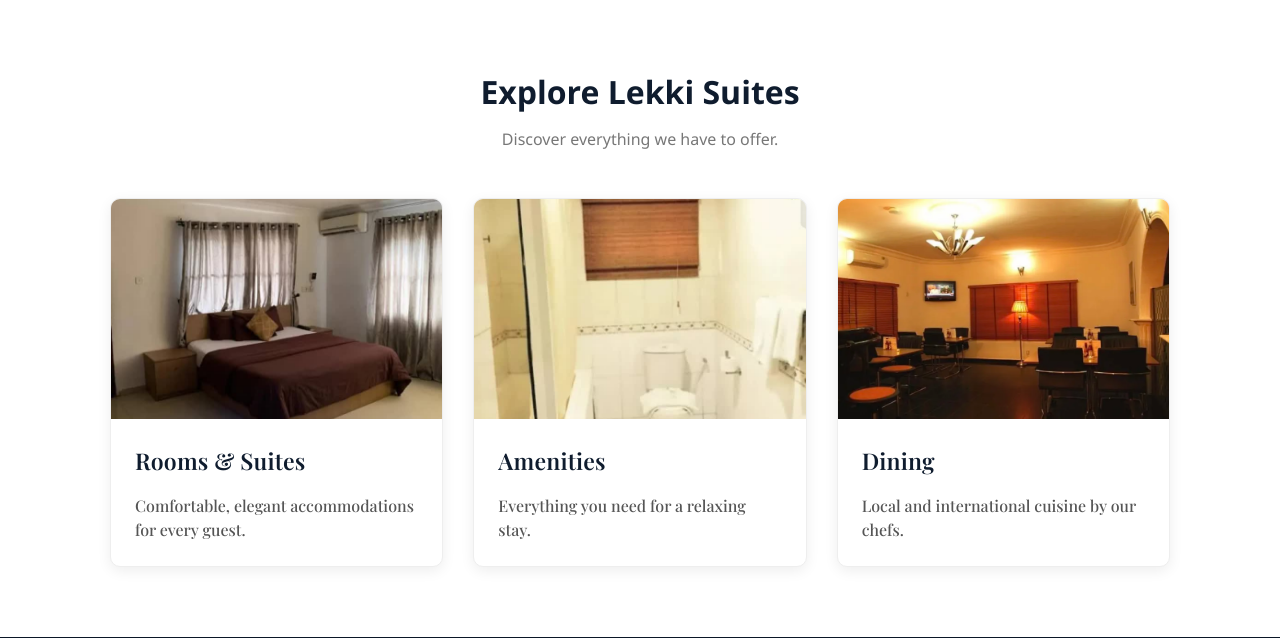
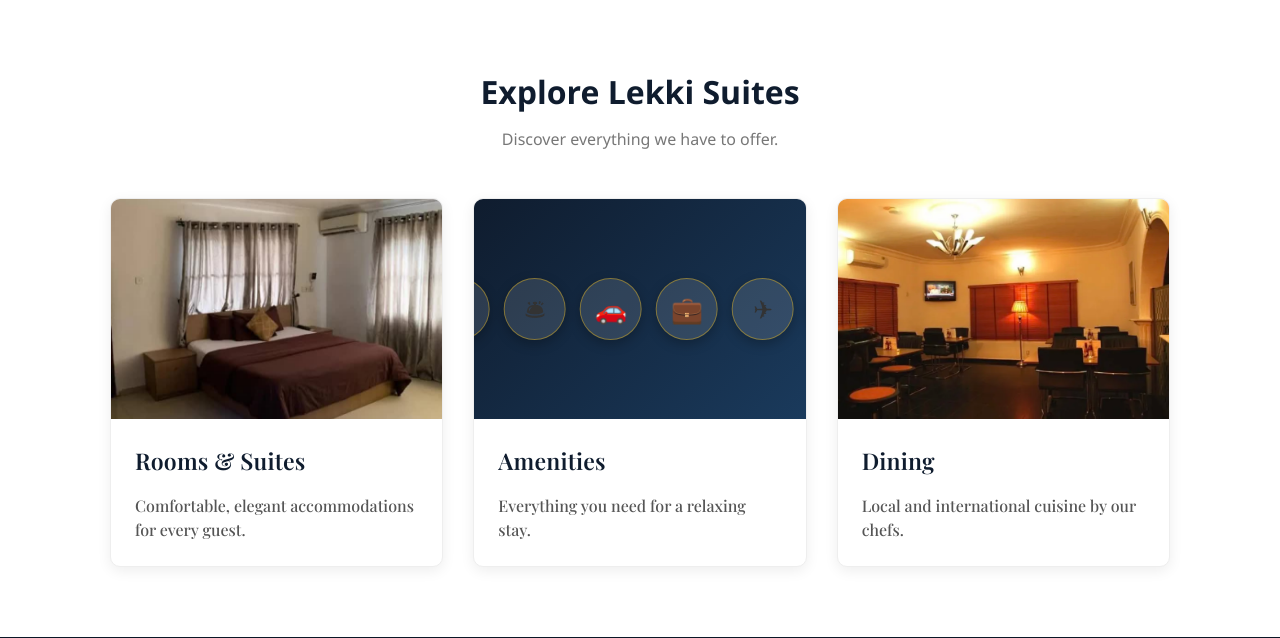
Before and after one commit to K-LAWRENCE1/lekkisuites, a Flask app: page / in a window 1280 px wide. Shown: the part 1066-1704 px from the top of the page. Run offline with Flask 3, Linux system fonts and the light colour scheme.

Commit message:
fix31: rolling amenity icons

```diff
--- a/fix8/static/style.css
+++ b/fix8/static/style.css
@@ -2034,3 +2034,46 @@ h2 {
     object-fit: cover;
     object-position: center;
 }
+
+/* ===== Home Explore "Amenities" card: rolling circular icons (fix31) ===== */
+.room-img.amenity-band {
+    display: flex;
+    align-items: center;
+    overflow: hidden;
+    background: linear-gradient(135deg, #0f1c2e 0%, #1a3a5c 100%);
+    height: auto;
+    aspect-ratio: 3 / 2;
+}
+
+.amenity-track {
+    display: flex;
+    align-items: center;
+    gap: 14px;
+    padding: 0;
+    width: max-content;
+    animation: amenity-roll 20s linear infinite;
+}
+
+.amenity-pill {
+    flex: 0 0 auto;
+    width: 62px;
+    height: 62px;
+    border-radius: 50%;
+    background: rgba(255, 255, 255, 0.12);
+    border: 1px solid rgba(201, 162, 39, 0.55);
+    display: flex;
+    align-items: center;
+    justify-content: center;
+    font-size: 26px;
+    line-height: 1;
+    box-shadow: 0 4px 12px rgba(0, 0, 0, 0.25);
+}
+
+@keyframes amenity-roll {
+    from { transform: translateX(0); }
+    to   { transform: translateX(-50%); }
+}
+
+.room-card:hover .amenity-track {
+    animation-play-state: paused;
+}
--- a/fix8/templates/base.html
+++ b/fix8/templates/base.html
@@ -7,7 +7,7 @@
     <link rel="preconnect" href="https://fonts.googleapis.com">
     <link rel="preconnect" href="https://fonts.gstatic.com" crossorigin>
     <link href="https://fonts.googleapis.com/css2?family=Great+Vibes&family=Inter:wght@400;500;600;700;800&family=Playfair+Display:wght@500;600;700&display=swap" rel="stylesheet">
-    <link rel="stylesheet" href="{{ url_for('static', filename='style.css', v=21) }}">
+    <link rel="stylesheet" href="{{ url_for('static', filename='style.css', v=22) }}">
 </head>
 <body>
 
--- a/fix8/templates/index.html
+++ b/fix8/templates/index.html
@@ -58,7 +58,20 @@
                     </div>
                 </a>
                 <a href="{{ url_for('amenities') }}" class="room-card">
-                    <div class="room-img"><img src="{{ url_for('static', filename='rooms/executive-4.jpg') }}" alt="Bathroom in a Lekki Suites room" loading="lazy"></div>
+                    <div class="room-img amenity-band">
+                        <div class="amenity-track">
+                            {% for _ in range(2) %}
+                            <span class="amenity-pill">&#128246;</span>
+                            <span class="amenity-pill">&#127947;</span>
+                            <span class="amenity-pill">&#127858;</span>
+                            <span class="amenity-pill">&#128718;</span>
+                            <span class="amenity-pill">&#128663;</span>
+                            <span class="amenity-pill">&#128188;</span>
+                            <span class="amenity-pill">&#9992;</span>
+                            <span class="amenity-pill">&#128274;</span>
+                            {% endfor %}
+                        </div>
+                    </div>
                     <div class="room-info">
                         <h3>Amenities</h3>
                         <p>Everything you need for a relaxing stay.</p>
```
